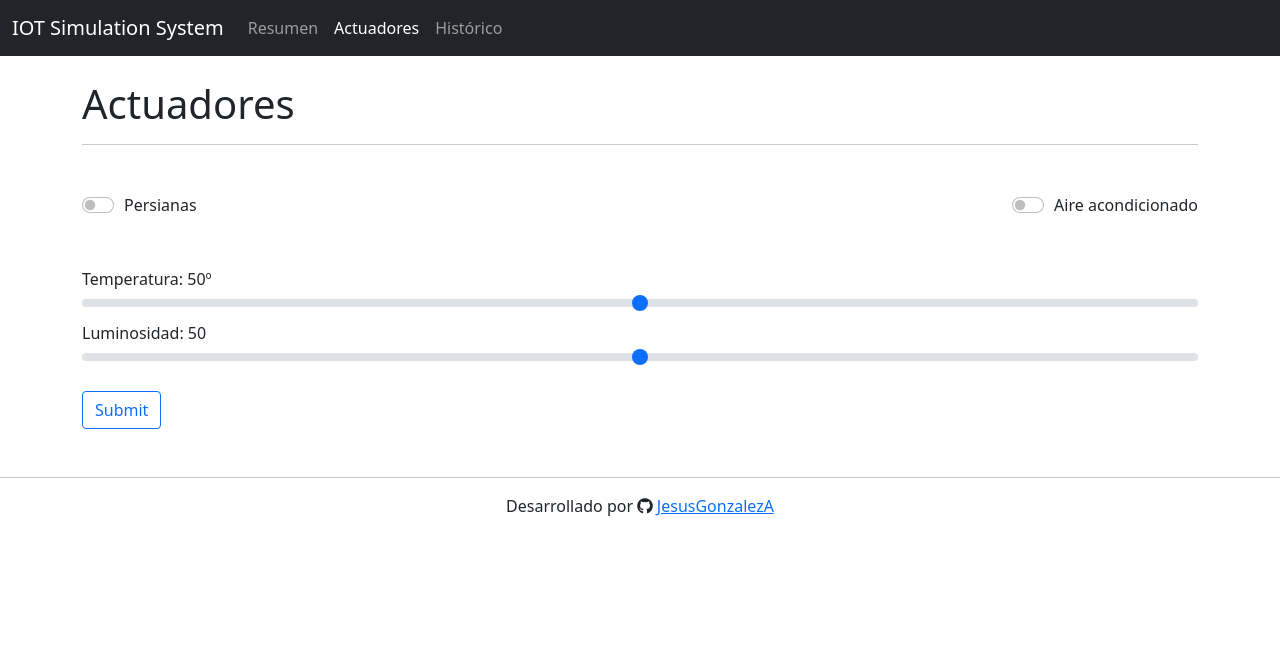
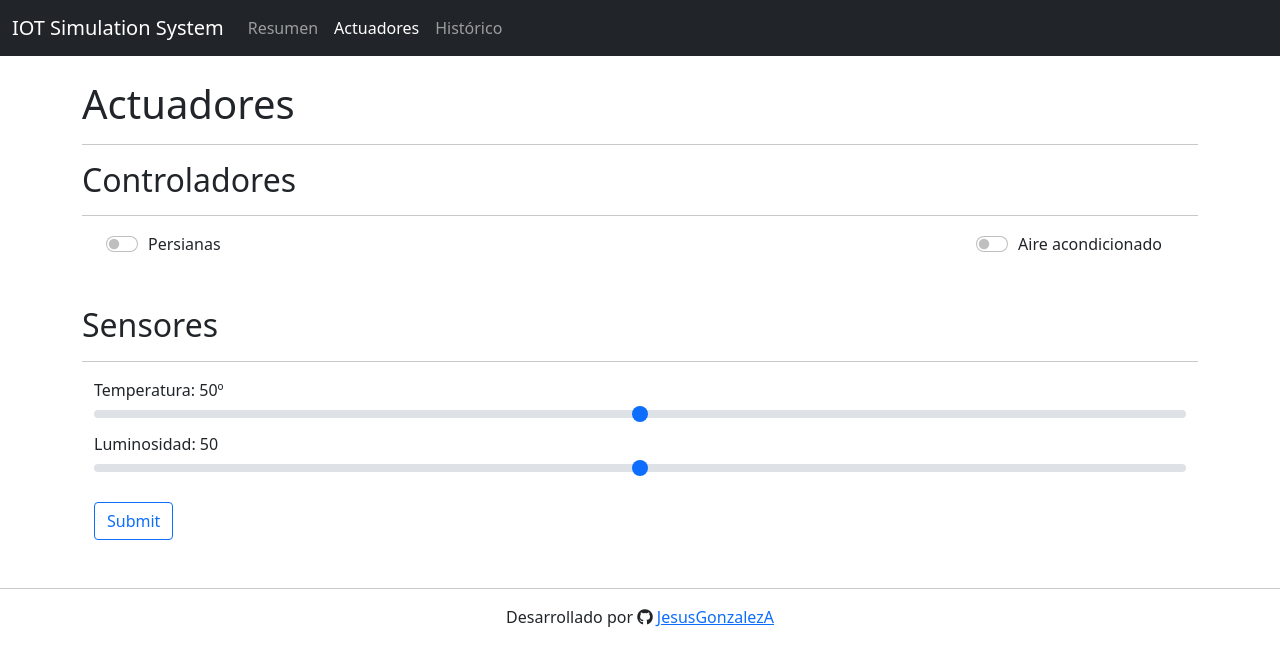
Before and after one commit to JesusGonzalezA/IOT_System_Simulator, a website: page public/pages/actuadores.html in a window 1280 px wide. Drawn offline with nearby package versions, Linux system fonts and the light colour scheme; some packages are replaced by stand-ins of ours; files that its build step writes are made by us from their sources; a script that the page names is missing.

Commit message:
Update layout

```diff
--- a/public/pages/actuadores.html
+++ b/public/pages/actuadores.html
@@ -65,12 +65,14 @@
     </header>
 
     <main class="container">
+
         <h1>Actuadores</h1>
         <hr/>
 
-
-        <!-- Actuadores -->
-        <div class="mt-5 row ml-0">
+        <!-- Controladores -->
+        <h2>Controladores</h2>
+        <hr/>
+        <div class="mt-3 mb-5 row ml-0 container">
             <div class="form-check form-switch inline ml-0 pl-0 col-auto me-auto">
                 <input
                     class="form-check-input"
@@ -96,8 +98,11 @@
             </div>
         </div>
 
-        <!-- Valores -->
-        <form class="mt-5 mb-5" id="form">
+
+        <!-- Sensores -->
+        <h2>Sensores</h2>
+        <hr/>
+        <form class="mt-3 mb-5 container" id="form">
             <label for="form-temperatura" class="form-label">Temperatura: </label>
             <p id="temperatura"></p>
             <input type="range" class="form-range" id="form-temperatura">
```
